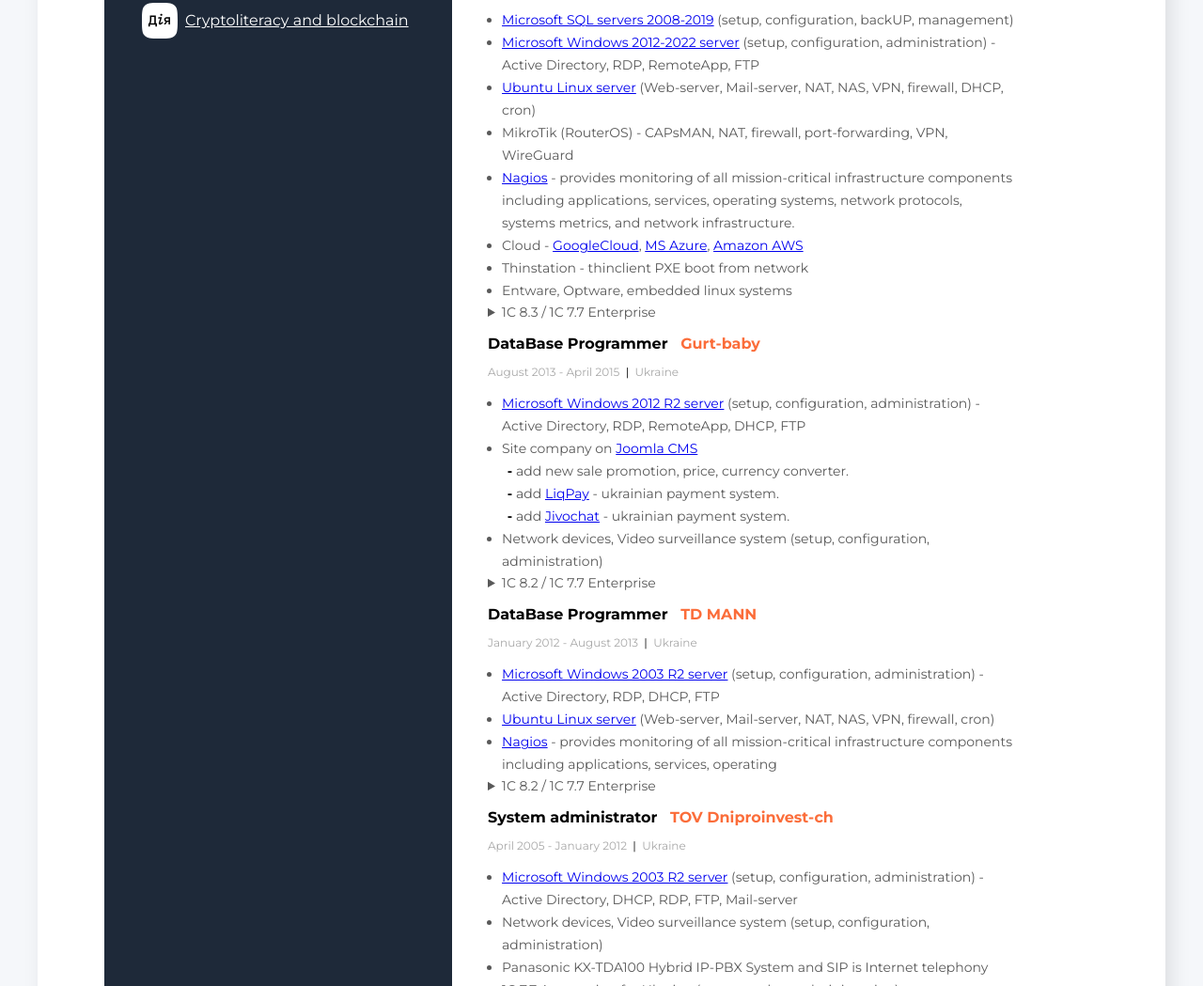
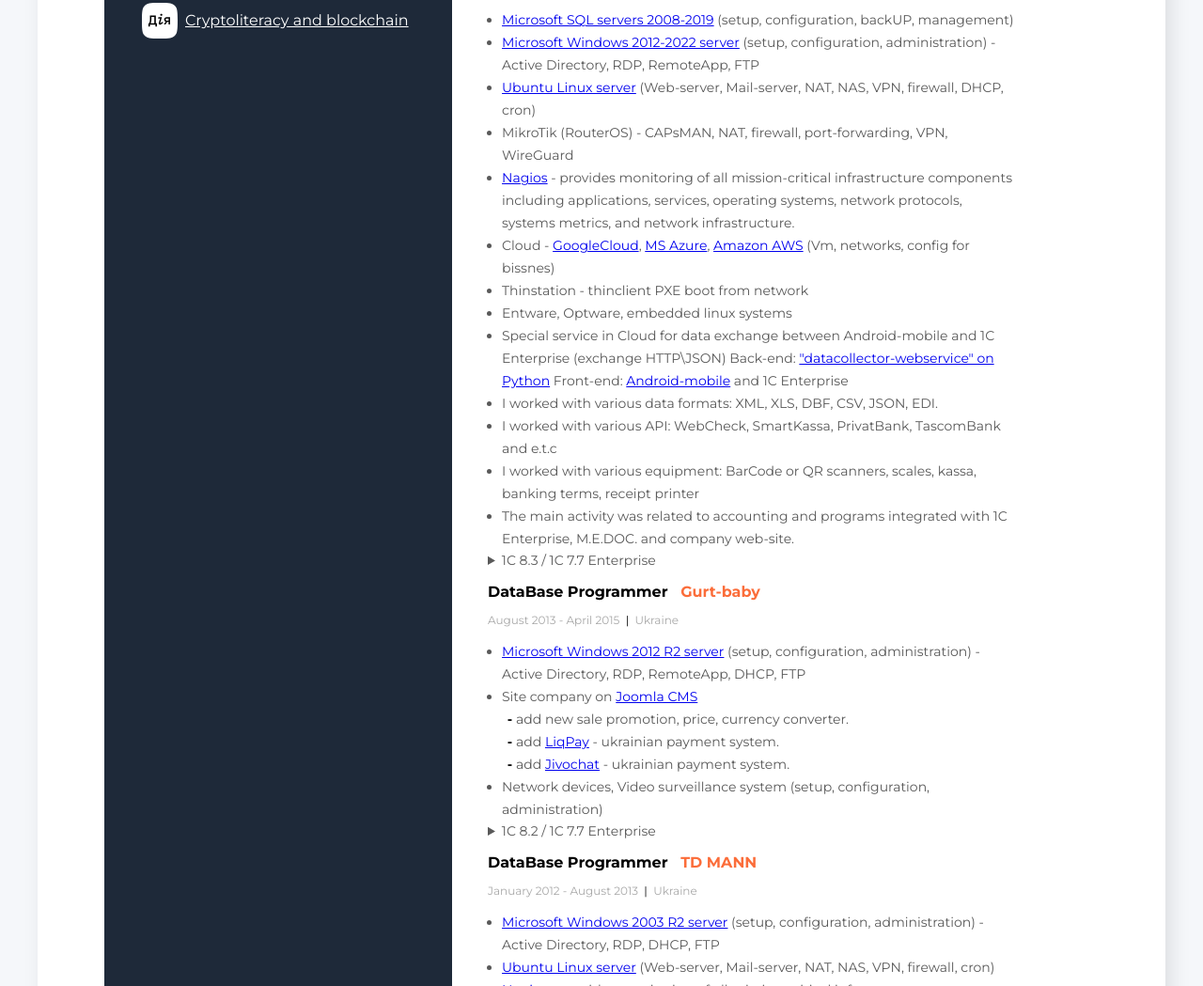
Before and after one commit to Cosmits/Cosmits, a website: page resume/index.html in a window 1280 px wide. Shown: the part 2156-3205 px from the top of the page at 94% size. Drawn offline with Linux system fonts and the light colour scheme.

Commit message:
add info

```diff
--- a/resume/index.html
+++ b/resume/index.html
@@ -219,10 +219,18 @@
               <a class="My-projects-link" href="https://cloud.google.com">GoogleCloud</a>,
               <a class="My-projects-link" href="https://azure.microsoft.com">MS Azure</a>,
               <a class="My-projects-link" href="https://aws.amazon.com">Amazon AWS</a>
+              (Vm, networks, config for bissnes)
             </li>
             <li>Thinstation - thinclient PXE boot from network</li>
             <li>Entware, Optware, embedded linux systems</li>
-
+            <li>Special service in Cloud for data exchange between Android-mobile and 1C Enterprise (exchange HTTP\JSON)
+            Back-end: <a class="My-projects-link" href="https://github.com/kuleshovdv/datacollector-webservice">"datacollector-webservice" on Python</a>
+            Front-end: <a class="My-projects-link" href="https://play.google.com/store/apps/details?id=ru.lineris.barcodescanner">Android-mobile</a>  and 1C Enterprise
+            </li>
+            <li>I worked with various data formats: XML, XLS, DBF, CSV, JSON, EDI.</li>
+            <li>I worked with various API: WebCheck, SmartKassa, PrivatBank, TascomBank and e.t.c</li>
+            <li>I worked with various equipment: BarCode or QR scanners, scales, kassa, banking terms, receipt printer</li>
+            <li>The main activity was related to accounting and programs integrated with 1C Enterprise, M.E.DOC. and company web-site.</li>
           </ul>
           <details class="work-details">
             <summary>1C 8.3 / 1C 7.7 Enterprise</summary>
```
